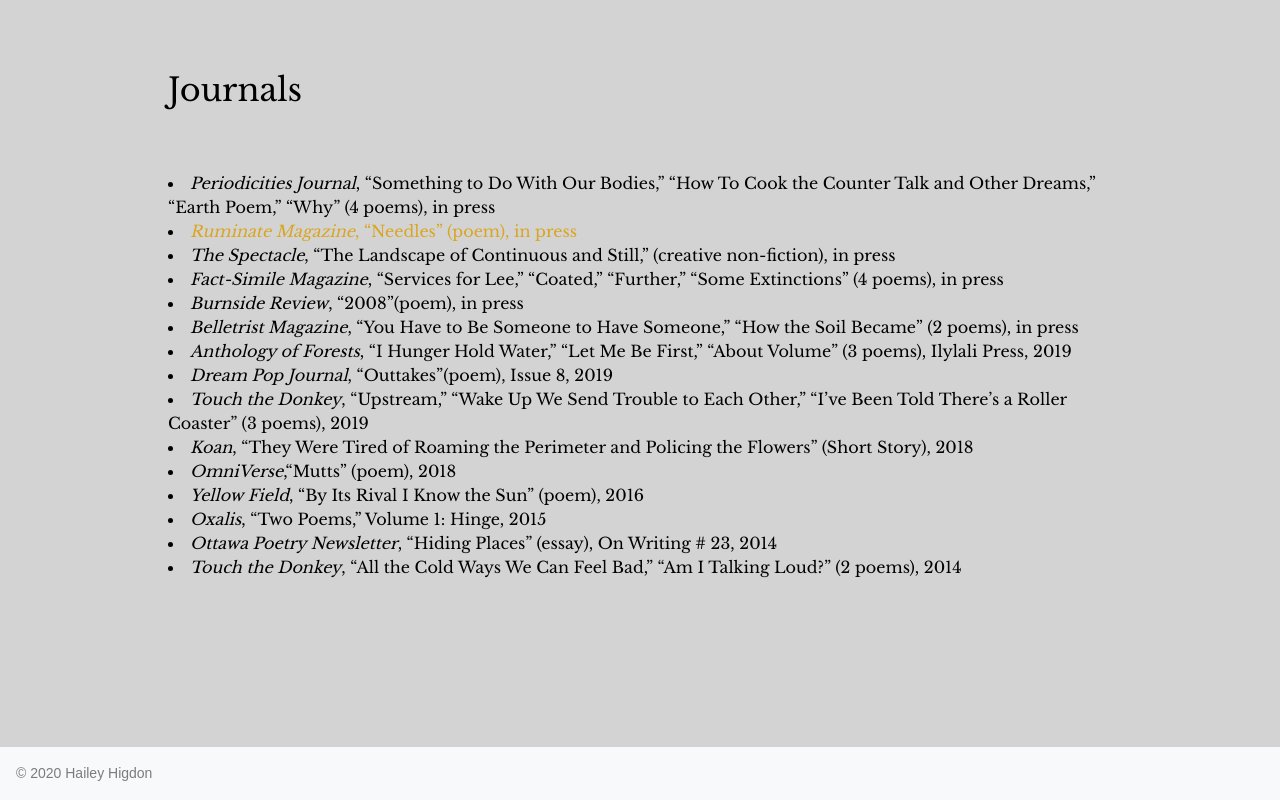
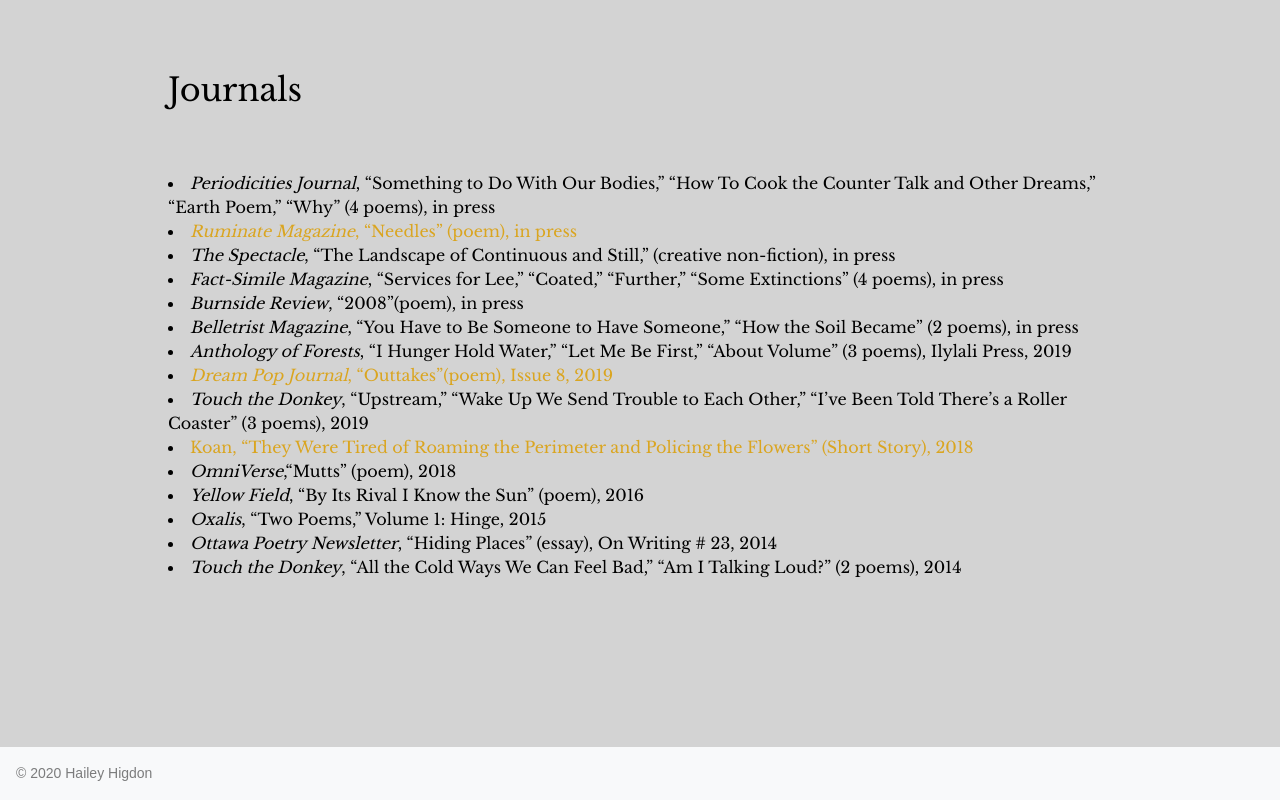
Before and after one commit to tetonh/tetonh.github.io, a website: page read.html in a window 1280 px wide. Shown: the part 2617-3417 px from the top of the page. Drawn offline with nearby package versions, Linux system fonts and the light colour scheme.

Commit message:
Update read.html

```diff
--- a/read.html
+++ b/read.html
@@ -107,9 +107,9 @@
             <li><i>Burnside Review</i>, “2008”(poem), in press</li>
             <li><i>Belletrist Magazine</i>, “You Have to Be Someone to Have Someone,” “How the Soil Became” (2 poems), in press</li>
             <li><i>Anthology of Forests</i>, “I Hunger Hold Water,” “Let Me Be First,” “About Volume” (3 poems), Ilylali Press, 2019</li>
-            <li><i>Dream Pop Journal</i>, “Outtakes”(poem), Issue 8, 2019</li>
+            <li><a href="https://www.dreampoppress.net/hailey-higdon/"><i>Dream Pop Journal</i>, “Outtakes”(poem), Issue 8, 2019</a> </li>
             <li><i>Touch the Donkey</i>, “Upstream,” “Wake Up We Send Trouble to Each Other,” “I’ve Been Told There’s a Roller Coaster” (3 poems), 2019</li>
-            <li><i>Koan</i>, “They Were Tired of Roaming the Perimeter and Policing the Flowers” (Short Story), 2018 </li>
+            <li><a href="https://issuu.com/theparagonjournal/docs/koan_magazine"<i>Koan</i>, “They Were Tired of Roaming the Perimeter and Policing the Flowers” (Short Story), 2018 </a> </li>
             <li><i>OmniVerse</i>,“Mutts” (poem), 2018</li>
             <li><i>Yellow Field</i>, “By Its Rival I Know the Sun” (poem), 2016  </li>
             <li><i>Oxalis</i>, “Two Poems,” Volume 1: Hinge, 2015 </li>
```
